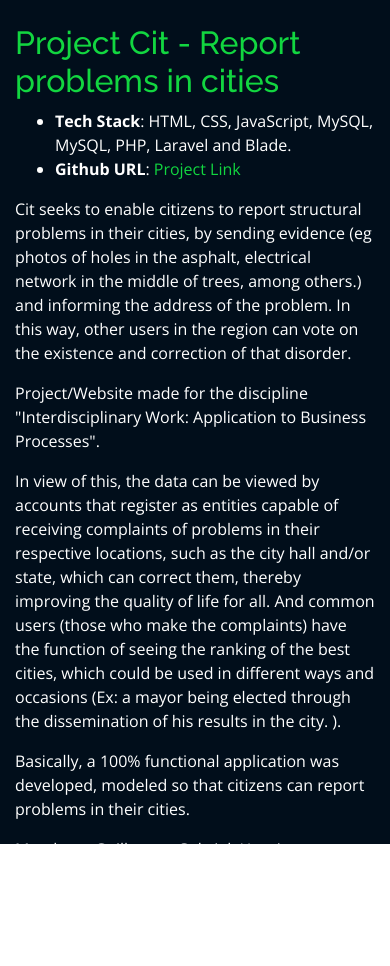
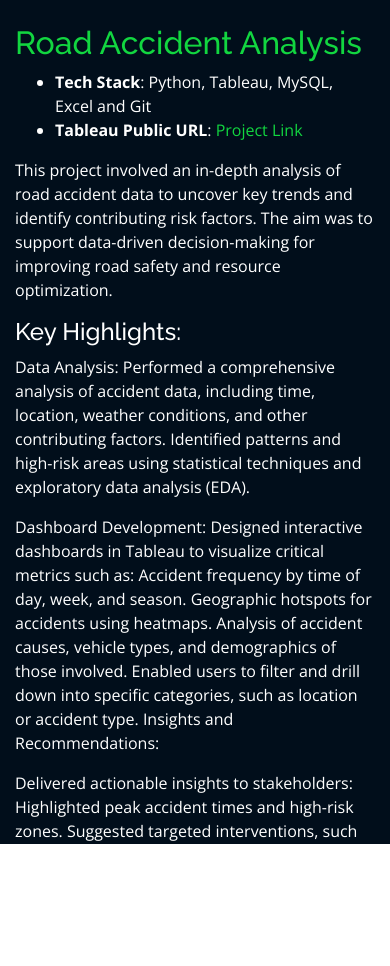
Before and after one commit to UJAIR-SHAHA/PersonalPortfolio, a plain HTML site: page projects/road_accident.html in a window 390 px wide. Drawn offline with nearby package versions, Linux system fonts and the light colour scheme; grey boxes are pictures that could not be loaded; files whose address does not match are found by name.

Commit message:
added project details

```diff
--- a/projects/projectcit.html
+++ b/projects/road_accident.html
@@ -4,7 +4,7 @@
   <meta charset="utf-8">
   <meta content="width=device-width, initial-scale=1.0" name="viewport">
 
-  <title>Project Cit - Report problems in cities</title>
+  <title>Road Accident Analysis</title>
   <meta content="" name="descriptison">
   <meta content="" name="keywords">
 
@@ -46,51 +46,43 @@
         <div class="row">
           <div class="col-lg-12 portfolio-info">
             <br>
-            <h2 style="color:#12d640">Project Cit - Report problems in cities</h2>
+            <h2 style="color:#12d640">Road Accident Analysis</h2>
             <ul>
-              <li><strong>Tech Stack</strong>: HTML, CSS, JavaScript, MySQL, MySQL, PHP, Laravel and Blade.</li>
-              <li><strong>Github URL</strong>: <a
-                  href="https://github.com/ICEI-PUC-Minas-PPLES-TI/plf-es-2021-1-ti3-6654100-parkio"
+              <li><strong>Tech Stack</strong>: Python, Tableau, MySQL, Excel and Git</li>
+              <li><strong>Tableau Public URL</strong>: <a
+                  href="https://public.tableau.com/app/profile/ujair.shaha/viz/Road_Accident_Analysis_17369269420400/RoadAccident_Dashboard"
                   target="_blank">Project
                   Link</a>
               </li>
             </ul>
             <p>
-              Cit seeks to enable citizens to report structural problems in their cities,
-              by sending evidence (eg photos of holes in the asphalt, electrical network in
-              the middle of trees, among others.) and informing the address of the problem.
-              In this way, other users in the region can vote on the existence
-              and correction of that disorder.
+              This project involved an in-depth analysis of road accident data to uncover key trends and
+              identify contributing risk factors. The aim was to support data-driven decision-making for
+              improving road safety and resource optimization.
+            </p>
+            <h4> Key Highlights:</h4>
+              <p>
+Data Analysis:
+
+Performed a comprehensive analysis of accident data, including time, location, weather conditions, and other contributing factors.
+Identified patterns and high-risk areas using statistical techniques and exploratory data analysis (EDA).
             </p>
             <p>
-              Project/Website made for the discipline
-              "Interdisciplinary Work: Application to Business Processes".
+              Dashboard Development:
+Designed interactive dashboards in Tableau to visualize critical metrics such as:
+Accident frequency by time of day, week, and season.
+Geographic hotspots for accidents using heatmaps.
+Analysis of accident causes, vehicle types, and demographics of those involved.
+Enabled users to filter and drill down into specific categories, such as location or accident type.
+Insights and Recommendations:
             </p>
-            <p>
-              In view of this, the data can be viewed by accounts that register as
-              entities capable of receiving complaints of problems in their respective
-              locations, such as the city hall and/or state, which can correct them,
-              thereby improving the quality of life for all. And common users
-              (those who make the complaints) have the function of seeing the ranking
-              of the best cities, which could be used in different ways and occasions
-              (Ex: a mayor being elected through the dissemination of his results in the city. ).
-            </p>
-            <p>
-              Basically, a 100% functional application was developed, modeled
-              so that citizens can report problems in their cities.
-            </p>
-            <p>
-              Members: Guilherme Gabriel, Henrique Monteiro, José Maurício, Lucas Ângelo and Marco Tullio.
-            </p>
-            <p>
-              More information available on GitHub.
-            </p>
-            <div class="mb-2" style="display: flex; justify-content: center;">
-              <iframe width="560" height="315" src="https://www.youtube.com/embed/FdJnp8dPO2I"
-                title="YouTube video player" frameborder="0"
-                allow="accelerometer; autoplay; clipboard-write; encrypted-media; gyroscope; picture-in-picture"
-                allowfullscreen></iframe>
-            </div>
+            <p>Delivered actionable insights to stakeholders:
+Highlighted peak accident times and high-risk zones.
+Suggested targeted interventions, such as better signage, improved lighting, or enhanced traffic enforcement in critical areas.
+Provided recommendations for resource allocation to mitigate accident rates and improve response times.</p>
+            <p>Impact:
+Facilitated improved road safety measures through data-driven policies.
+Optimized resource deployment to reduce accidents and enhance emergency response efficiency.</p>
           </div>
         </div>
 
```
Also changed, not shown: index.html (+3 -3 lines), projects/chatbot.html (renamed from projects/hepagenda.html, +10 -25 lines), projects/product_recommendation.html (renamed from projects/parkio.html, +7 -41 lines).
